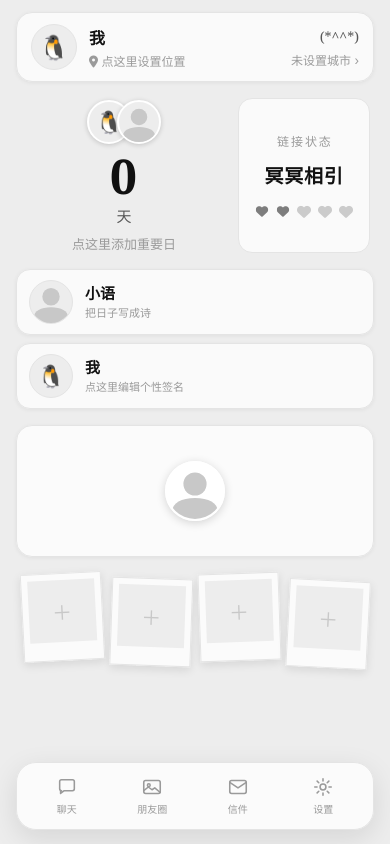
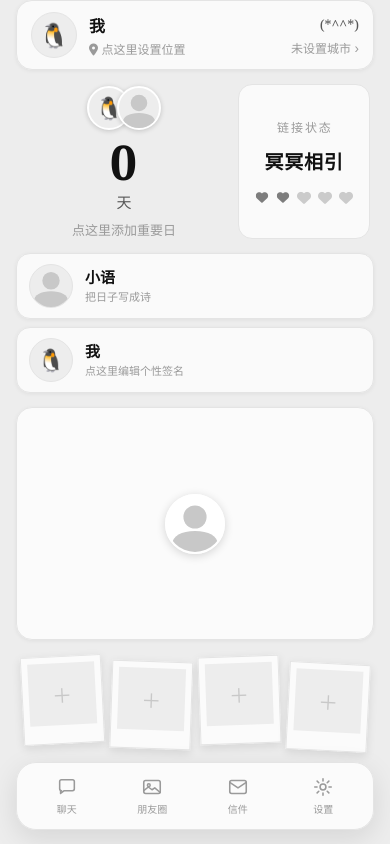
Before and after one commit to qcqzz/kismet, a plain HTML site: page www/index.html in a window 390 px wide. Drawn offline with Linux system fonts and the light colour scheme.

Commit message:
feat: 主页固定一屏不上下滑动，大方框弹性吸收富余空间
- .home-scroll 改 flex 纵向布局：高屏时由 .home-box 吸收多余空间
  （撑高填满，不再留白），矮屏时压缩让位到 min-height 84px
- 顶部 12px 额外留白减到 0，资料卡直接贴着安全区（刘海/状态栏照旧保留）
- 底部 86px 导航让位保持不变，照片墙始终在导航栏上方
- 实测：安卓中端 720 / iPhone 12-15 / 长屏 / 大屏 均一屏放下不滚动；
  仅 iPhone SE 这类超小屏溢出，按约定走滚动兜底
- 资料卡/纪念日/展示栏/照片墙不参与压缩，避免裁到内部头像文字

```diff
--- a/www/css/styles.css
+++ b/www/css/styles.css
@@ -62,12 +62,18 @@ html[data-theme="light"] {
   --home-card-bg: rgba(var(--home-card-tint, 255, 255, 255), var(--home-card-alpha, .76));
 }
 
+/* 主页固定成一屏：flex 纵向排布，多余空间给 .home-box 吸收，
+   不足时也只是把它压到 min-height，压到底才轮到滚动（见下方 overflow 说明）。
+   顶部不加额外留白，资料卡直接贴着安全区（刘海/状态栏那段照旧保留）。 */
 .home-scroll {
   flex: 1; overflow-y: auto;
-  /* 底部 86px：悬浮导航占 68px 高 + 14px 底边距 = 82px，留 4px 余量。
-     照片墙是本区最后一个元素，padding 给不够会被导航盖住。 */
-  padding: calc(12px + env(safe-area-inset-top)) 16px calc(86px + env(safe-area-inset-bottom));
-}
+  display: flex; flex-direction: column;
+  padding: env(safe-area-inset-top) 16px calc(86px + env(safe-area-inset-bottom));
+}
+
+/* 这几块不参与压缩：压了会裁到里面的头像或文字。
+   .home-box 是纯装饰大方框，只有它可以让位/吸收富余。 */
+.profile-card, .home-mid, .showcase, .photo-row { flex: 0 0 auto; }
 
 /* 顶部个人信息卡 */
 .profile-card {
@@ -101,7 +107,7 @@ html[data-theme="light"] {
    内部内容仍由 justify-content:center 居中。原来是 center，卡片比纪念日矮一截。 */
 .home-mid {
   display: flex; align-items: stretch; justify-content: space-between;
-  margin-top: 16px; padding: 0 4px; gap: 10px;
+  margin-top: 14px; padding: 0 4px; gap: 10px;
 }
 .anniv-block { flex: 1; text-align: center; cursor: pointer; min-width: 0; padding-top: 2px; }
 /* 用户头像 + 梦角头像交错（左上角） */
@@ -836,7 +842,7 @@ body.show-nav .empty-state { padding-bottom: 70px; }
 }
 
 /* 双展示栏（第一排梦角 / 第二排用户） */
-.showcase { margin-top: 16px; display: flex; flex-direction: column; gap: 8px; }
+.showcase { margin-top: 14px; display: flex; flex-direction: column; gap: 8px; }
 .sc-bar {
   display: flex; align-items: center; gap: 12px; cursor: pointer;
   background: var(--home-card-bg, var(--card-bg));
@@ -857,9 +863,12 @@ body.show-nav .empty-state { padding-bottom: 70px; }
   white-space: nowrap; overflow: hidden; text-overflow: ellipsis;
 }
 
-/* 大方框（中间梦角头像，长按换背景，无文字） */
+/* 大方框（中间梦角头像，长按换背景，无文字）。
+   没有固定高度：flex-basis 132px，高屏时吸收富余、矮屏时压缩让位，
+   min/max-height 兜住上下限，避免被压没或无限拉长。 */
 .home-box {
-  margin-top: 16px; height: 132px; position: relative; overflow: hidden; cursor: pointer;
+  margin-top: 14px; flex: 1 1 132px; min-height: 84px; max-height: 240px;
+  position: relative; overflow: hidden; cursor: pointer;
   border-radius: 16px; border: 1px solid var(--line); box-shadow: var(--shadow);
   background: var(--home-card-bg, var(--card-bg)) center / cover no-repeat;
   display: flex; align-items: center; justify-content: center;
```
